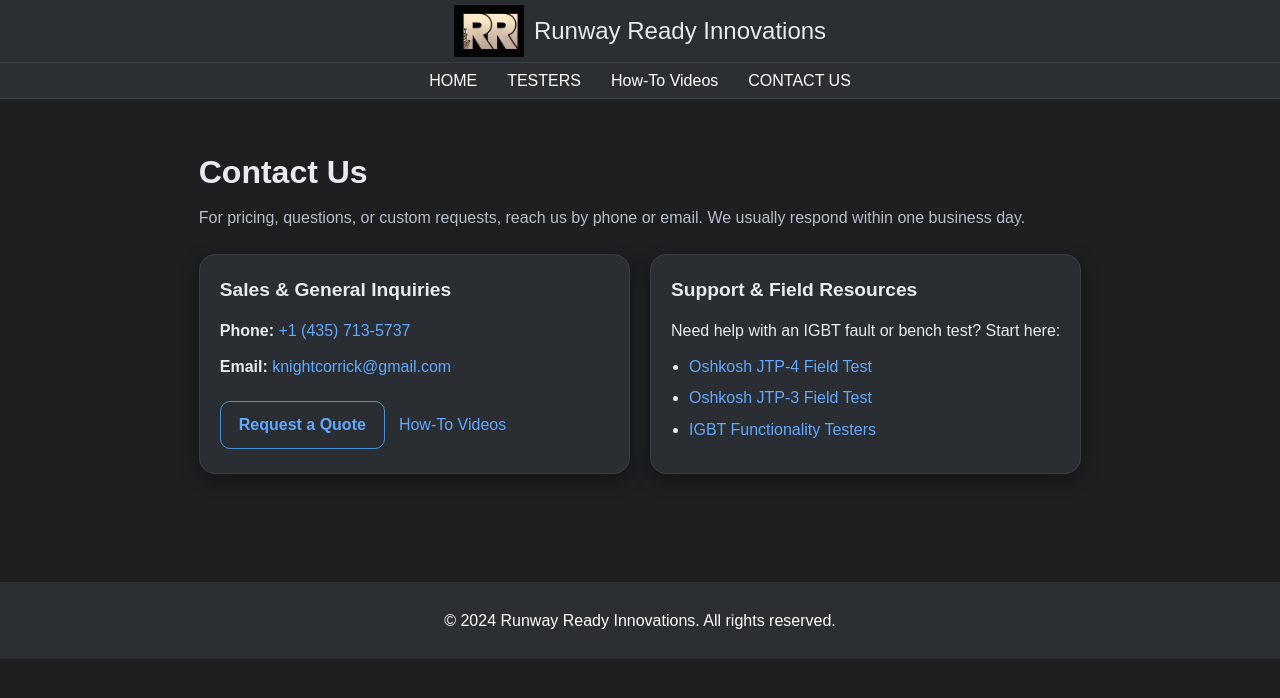
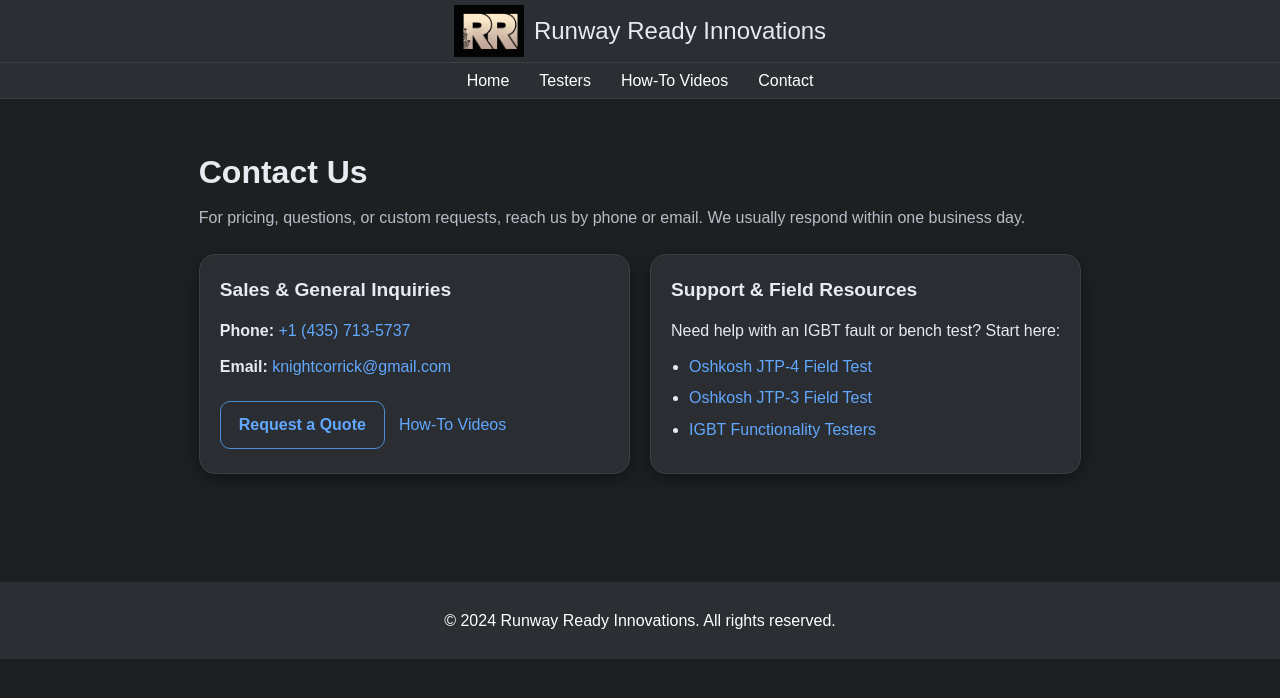
Before and after one commit to ckmoonunit/RunwayReady-Innovations, a website: page ContactUs.html in a window 1280 px wide. Drawn offline with Linux system fonts and the light colour scheme.

Commit message:
updated text in header

```diff
--- a/ContactUs.html
+++ b/ContactUs.html
@@ -17,9 +17,9 @@
     <header class="nav-header">
         <nav>
             <ul>
-                <li><a href="index.html">HOME</a></li>
+                <li><a href="index.html">Home</a></li>
                 <li>
-                    <a href="igbt-tester.html">TESTERS</a>
+                    <a href="igbt-tester.html">Testers</a>
                     <ul class="submenu">
                         <li><a href="igbt-tester.html">IGBT Functionality Testers</a></li>
                     </ul>
@@ -32,7 +32,7 @@
                         <li><a href="igbt-Tester.html">Bench Test</a></li>
                     </ul>
                 </li>
-                <li><a href="ContactUs.html">CONTACT US</a></li>
+                <li><a href="ContactUs.html">Contact</a></li>
             </ul>
         </nav>
     </header>
```
Also changed, not shown: How-To_Videos.html (+3 -3 lines), How-To_Videos_JTP3.html (+3 -3 lines), How-To_Videos_JTP4.html (+3 -3 lines), igbt-tester.html (+3 -3 lines), index.html (+3 -3 lines).
